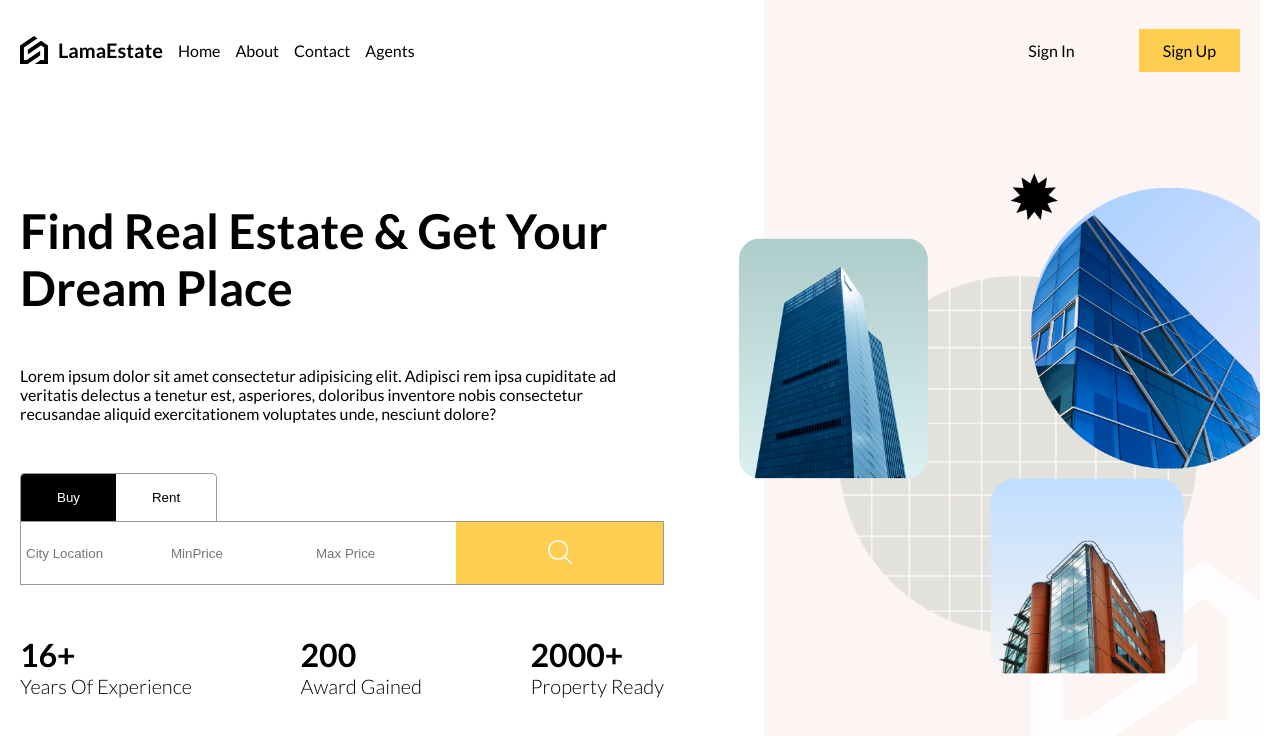
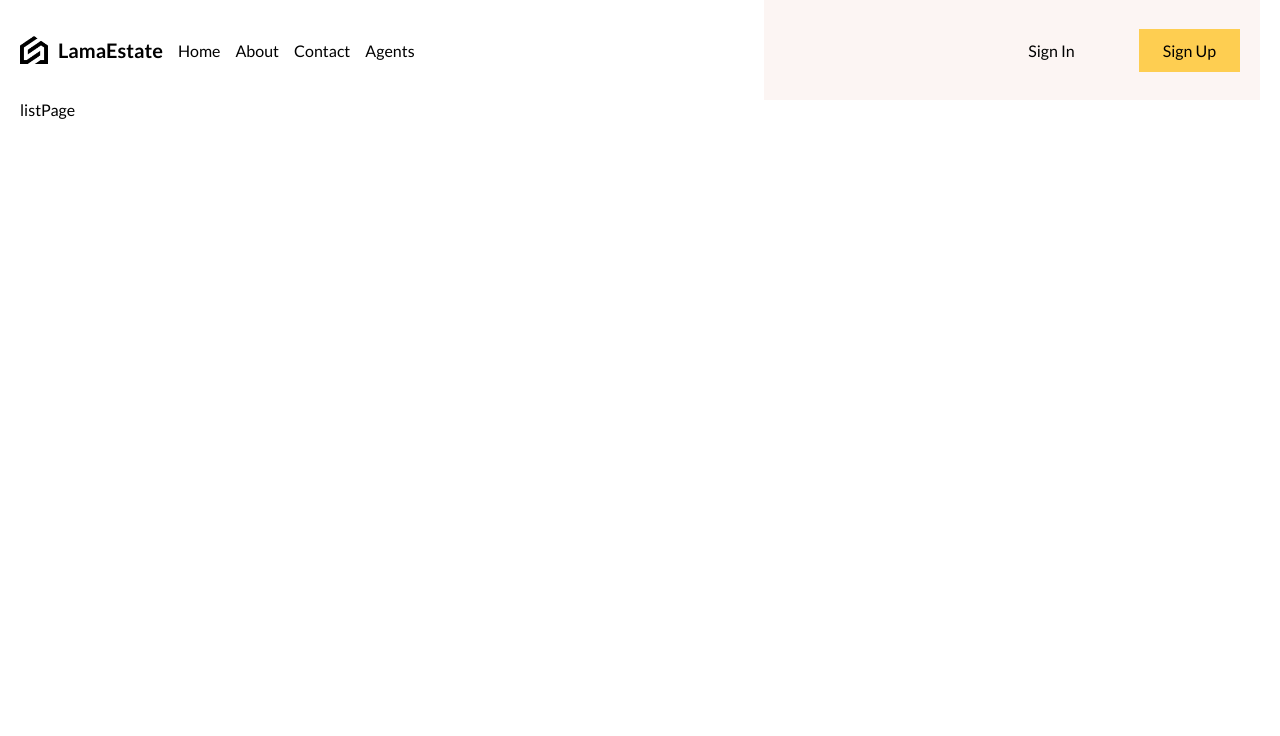
Before and after one commit to adityakanthe10/Real-Estate-App, a React (Vite) app in the folder UI/: page /list in a window 1280 px wide. Shown: the top 736 px of the page. Built offline with nearby package versions, Linux system fonts and the light colour scheme.

Commit message:
added routers using react-router-dom

```diff
--- a/UI/src/App.jsx
+++ b/UI/src/App.jsx
@@ -1,19 +1,45 @@
 import React from 'react'
-import Navbar from "./Components/Navbar/Navbar"
 import HomePage from "./routes/Homepage/Homepage"
 import './index.scss'
-import './layout.scss'
+import ListPage from "./routes/listPage/ListPage"
+import Layout from "./routes/layout/Layout"
+import SinglePage from "./routes/singlePage/SinglePage"
+
+import {
+  createBrowserRouter,
+  RouterProvider,
+  Route,
+  Link,
+} from "react-router-dom";
+
 
 const App = () => {
+const router = createBrowserRouter([
+  {
+    path: "/",
+    element:
+      <Layout/>,
+      children:[
+        {
+          path :"/",
+          element:<HomePage/>
+        },
+        {
+          path: "/list",
+          element: <ListPage/>,
+        },
+        {
+          path: "/:id",
+          element: <SinglePage/>,
+        },
+      ]
+    ,
+  },
+])
+
   return (
-    <div className="layout">
-      <div className="navbar">
-        <Navbar/>
-      </div>
-      <div className="content">
-      <HomePage/>
-      </div>
-    </div>
+
+    <RouterProvider router={router}/>
   )
 }
 
--- /dev/null
+++ b/UI/src/routes/layout/Layout.jsx
@@ -0,0 +1,18 @@
+import "./layout.scss"
+import Navbar from "../../Components/Navbar/Navbar"
+import {Outlet} from "react-router-dom"
+
+const Layout = () => {
+  return (
+    <div className="layout">
+      <div className="navbar">
+        <Navbar/>
+      </div>
+      <div className="content">
+      <Outlet/>
+      </div>
+    </div>
+  )
+}
+
+export default Layout
--- a/UI/src/layout.scss
+++ b/UI/src/routes/layout/layout.scss
@@ -1,4 +1,4 @@
-@import "./responsive.scss";
+@import "../../responsive.scss";
 
 .layout{
     height: 100vh;
--- /dev/null
+++ b/UI/src/routes/listPage/ListPage.jsx
@@ -0,0 +1,9 @@
+import './listPage.scss'
+
+const ListPage = () => {
+  return (
+    <div className="listPage">listPage</div>
+  )
+}
+
+export default ListPage
--- /dev/null
+++ b/UI/src/routes/listPage/listPage.scss
@@ -0,0 +1,3 @@
+.listPage{
+
+}
--- /dev/null
+++ b/UI/src/routes/singlePage/SinglePage.jsx
@@ -0,0 +1,9 @@
+import './singlePage.scss'
+
+const SinglePage = () => {
+  return (
+    <div className="singlePage">SinglePage</div>
+  )
+}
+
+export default SinglePage
```
Also changed, not shown: UI/src/routes/login/Login.jsx (added, +9 -0 lines), UI/src/routes/login/login.scss (added), UI/src/routes/singlePage/singlePage.scss (added), 1 other file (tests, documents, lock files or other folders).
